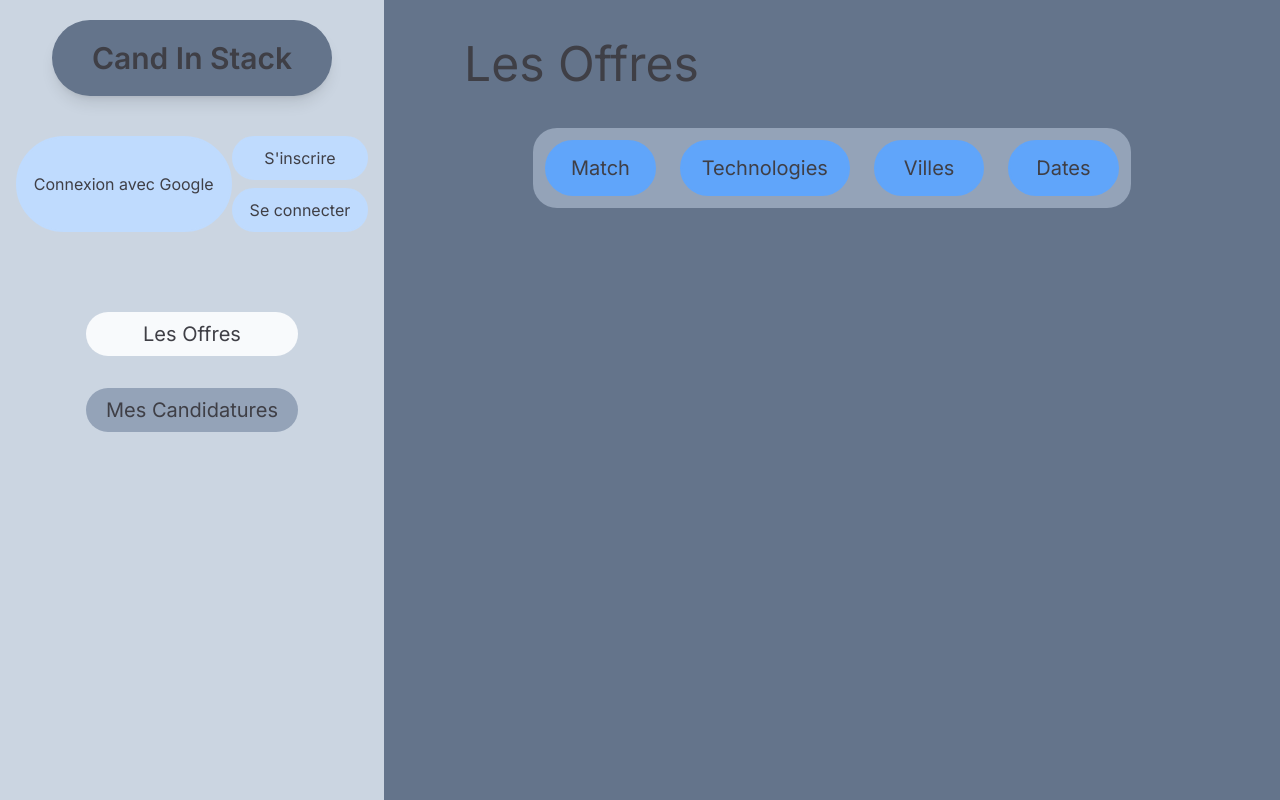
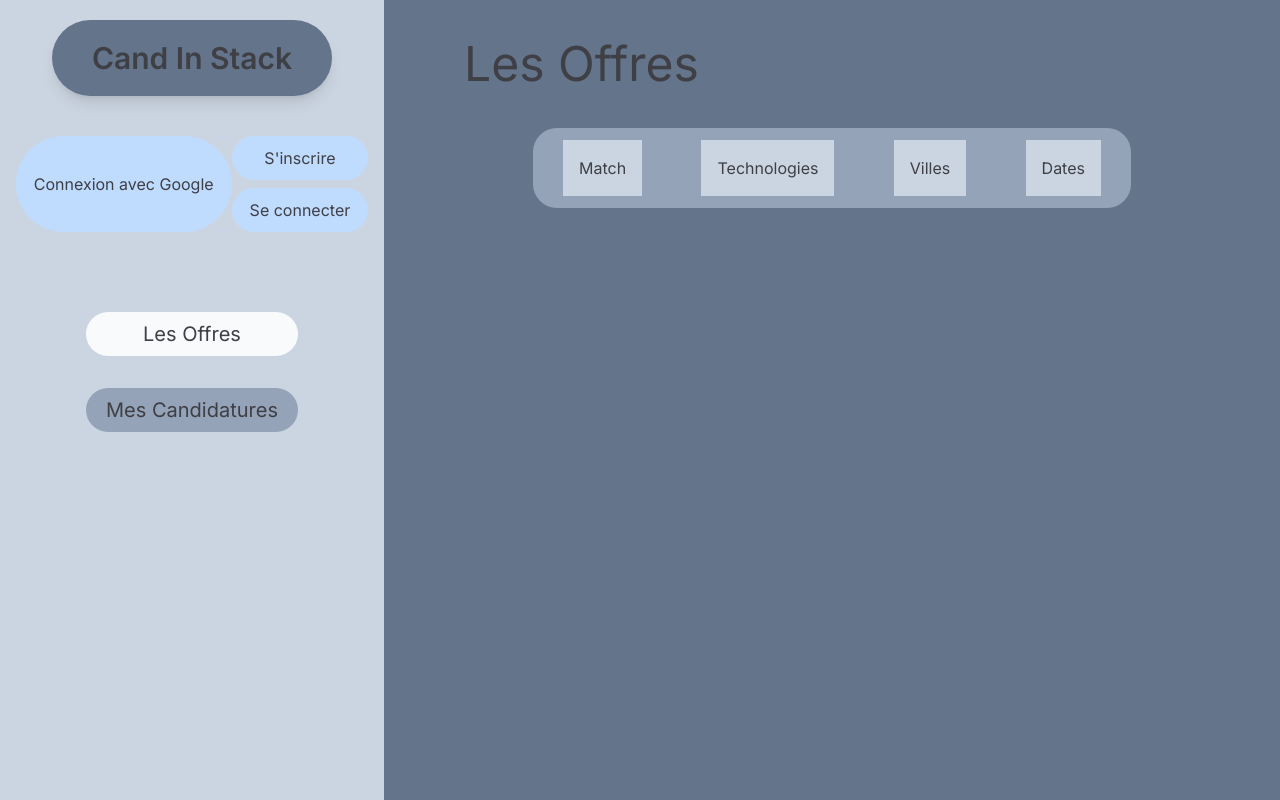
Before and after one commit to dlopoelinreverse/cand-in-stack, a Next.js app: page / in a window 1280 px wide. Built offline with nearby package versions, Linux system fonts and the light colour scheme; no server answers; what tailwindcss-debug-screens would draw is missing.

Commit message:
open filter modal conditionnaly + add useFilters isActive logic in Filters"containeComponent"

```diff
--- a/components/offersFilters/Filters.tsx
+++ b/components/offersFilters/Filters.tsx
@@ -1,59 +1,62 @@
 "use client";
 
-import { useState } from "react";
+import { useCallback, useEffect, useState } from "react";
 import CustomButton from "../CustomButton";
 import TestModal from "../TestModal";
 import CustomModal from "../Modals/CustomModal";
 import { useModal } from "@/hooks/useModal";
 import TechnologiesFilterModal from "./TechnologiesFilterModal";
+import useFilter from "@/hooks/useFilter";
 
-const filters = [
+const filterComponentModal = [
   {
-    label: "Match",
+    modalName: "match",
     filterComponentModal: <TestModal modalName="match" />,
-    modalName: "match",
   },
   {
-    label: "Technologies",
+    modalName: "technologies",
     filterComponentModal: <TechnologiesFilterModal />,
-    modalName: "technologies",
   },
   {
-    label: "Villes",
+    modalName: "cities",
     filterComponentModal: <TestModal modalName="cities" />,
-    modalName: "cities",
   },
   {
-    label: "Dates",
+    modalName: "dates",
     filterComponentModal: <TestModal modalName="dates" />,
-    modalName: "dates",
   },
 ];
 
 export default function Filters() {
   const { modalOpen, onOpenModal, onCloseModal } = useModal();
+  const { filters, toggleFilters } = useFilter();
   const [modalName, setModalName] = useState("");
-  const filterBodyModal = filters
+  const filterBodyModal = filterComponentModal
     .filter((filter) => filter.modalName === modalName)
     .map((filter) => filter.filterComponentModal);
 
   const bodyModal = [...filterBodyModal];
 
+  const handleFilterClick = (filterId: string) => {
+    if (filterId === "match") return toggleFilters(filterId);
+    onOpenModal();
+    setModalName(filterId);
+  };
+
   return (
     <div className="flex justify-center my-10">
       <div className="flex items-center justify-around w-8/12 h-20 rounded-3xl bg-slate-400">
         {filters.map((filter) => (
-          <CustomButton
-            key={filter.label}
-            actionLabel={filter.label}
-            large
-            fullWidth
-            additionnalStyle="mx-3"
-            onClick={() => {
-              setModalName(filter.modalName);
-              onOpenModal();
-            }}
-          />
+          <button
+            key={filter.filterId}
+            // onClick={() => toggleFilters(filter.filterId)}
+            onClick={() => handleFilterClick(filter.filterId)}
+            className={`${
+              filter.isActive ? "bg-emerald-300" : "bg-slate-300"
+            } p-4`}
+          >
+            {filter.label}
+          </button>
         ))}
       </div>
 
--- /dev/null
+++ b/hooks/useFilter.ts
@@ -0,0 +1,28 @@
+import { useState } from "react";
+
+export default function useFilter() {
+  const [filters, setFilters] = useState([
+    { filterId: "match", label: "Match", isActive: false },
+    {
+      filterId: "technologies",
+      label: "Technologies",
+      isActive: false,
+      filters: [],
+    },
+    { filterId: "cities", label: "Villes", isActive: false, filters: [] },
+    { filterId: "dates", label: "Dates", isActive: false, filters: [] },
+  ]);
+
+  const toggleFilters = (filterId: string) => {
+    setFilters((prevState) =>
+      prevState.map((filter) => {
+        if (filter.filterId === filterId) {
+          return { ...filter, isActive: !filter.isActive };
+        }
+        return filter;
+      })
+    );
+  };
+
+  return { filters, toggleFilters };
+}
```
